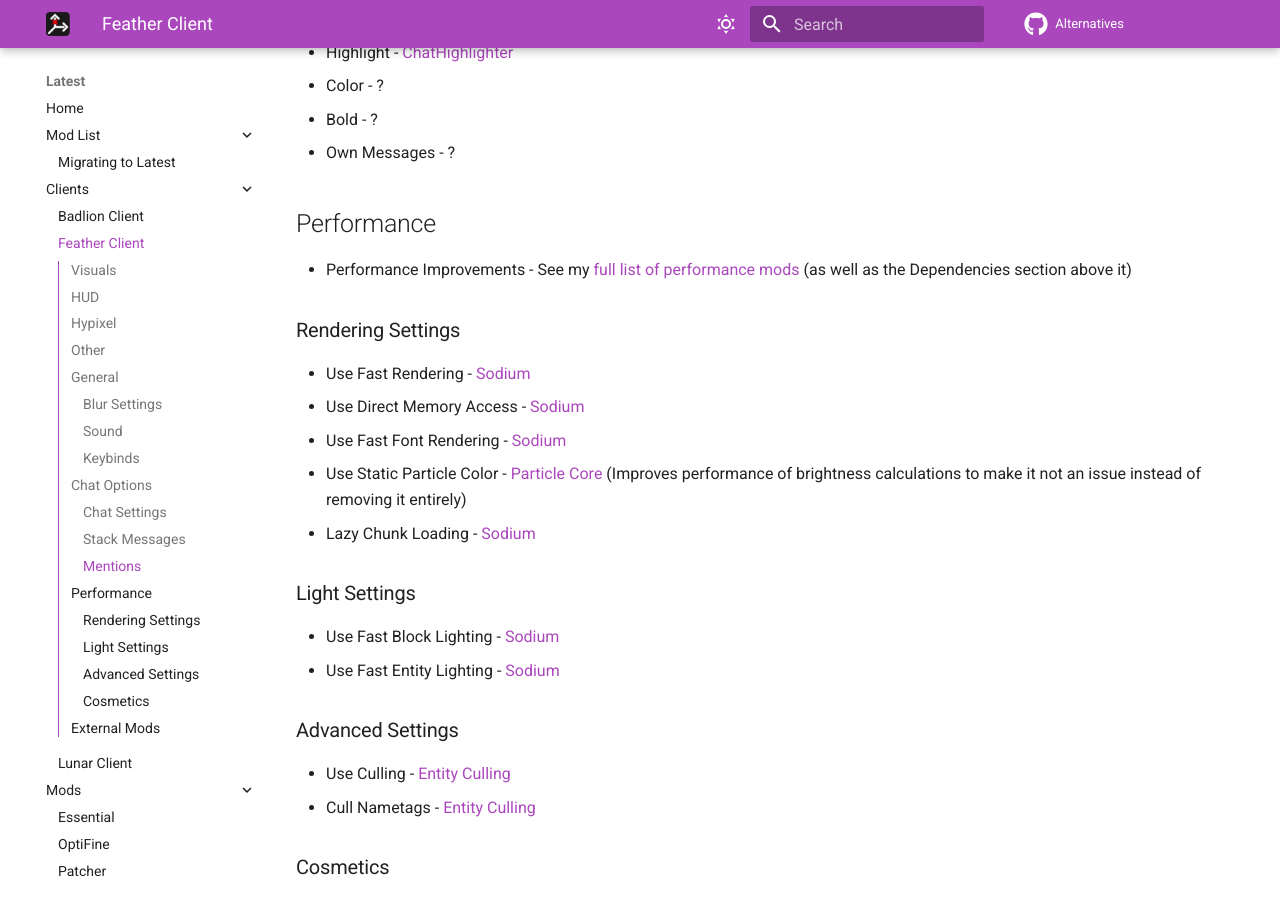
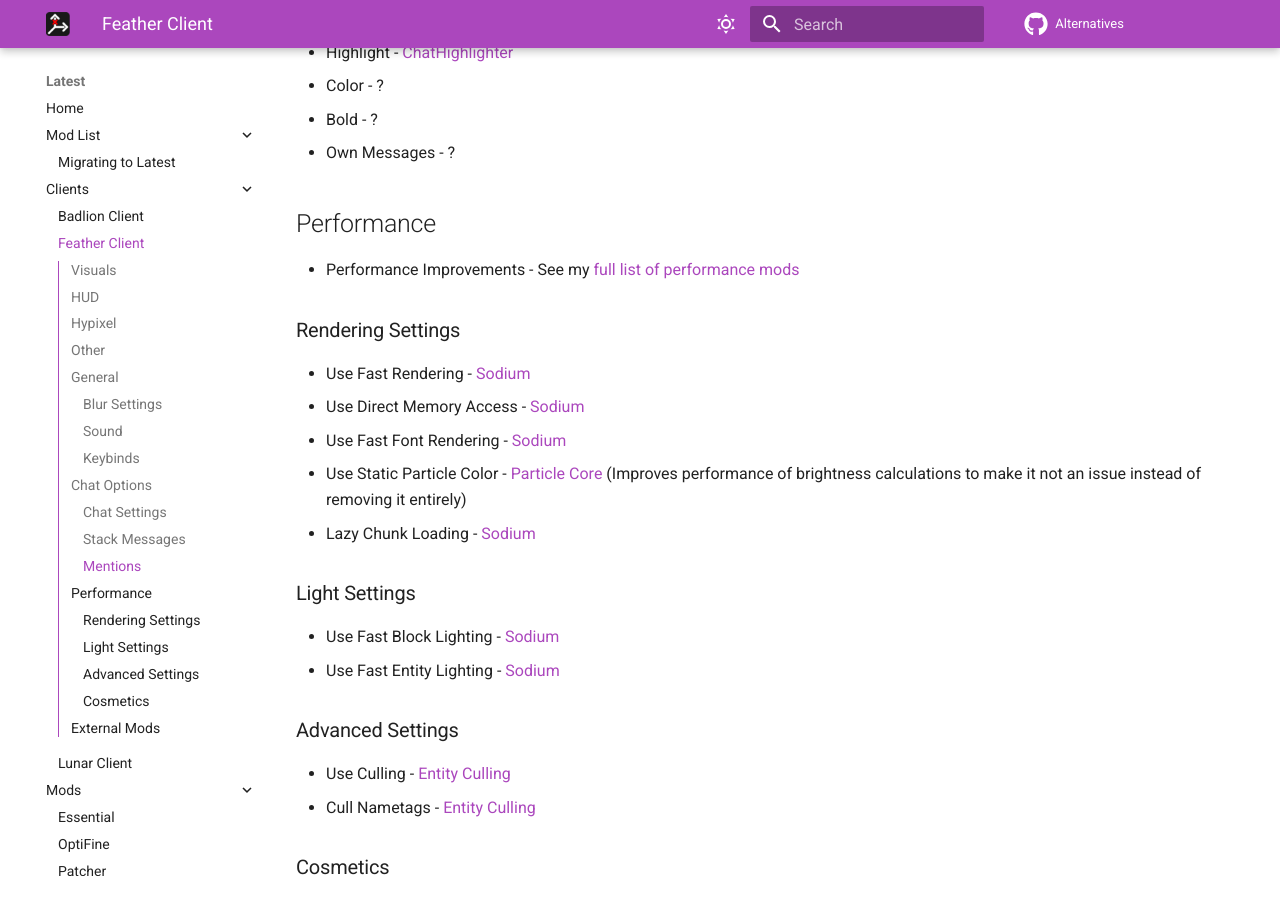
Before and after one commit to MicrocontrollersDev/Alternatives, an MkDocs documentation site: the page built from docs/latest/feather.md, in a window 1280 px wide and 900 px high, scrolled down 3284 px. Built offline with MkDocs 1.6.1 and Material for MkDocs 9.7.7, drawn with Linux system fonts in a browser that asks for light colours; comment, search, counter and statistics services are not loaded.

Commit message:
remove dependencies notice

```diff
--- a/docs/latest/feather.md
+++ b/docs/latest/feather.md
@@ -113,7 +113,7 @@
 
 ## Performance
 
-* Performance Improvements - See my [full list of performance mods](https://alternatives.microcontrollers.dev/latest/migrating/#performance)  (as well as the Dependencies section above it)
+* Performance Improvements - See my [full list of performance mods](https://alternatives.microcontrollers.dev/latest/migrating/#performance)
 
 ### Rendering Settings
 
```
